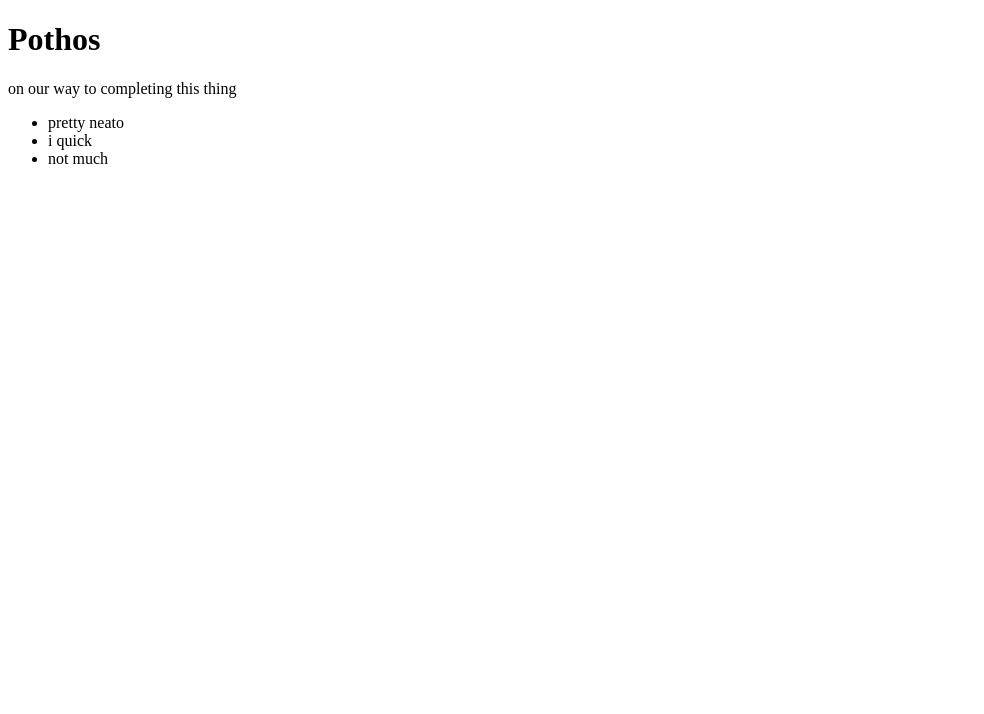
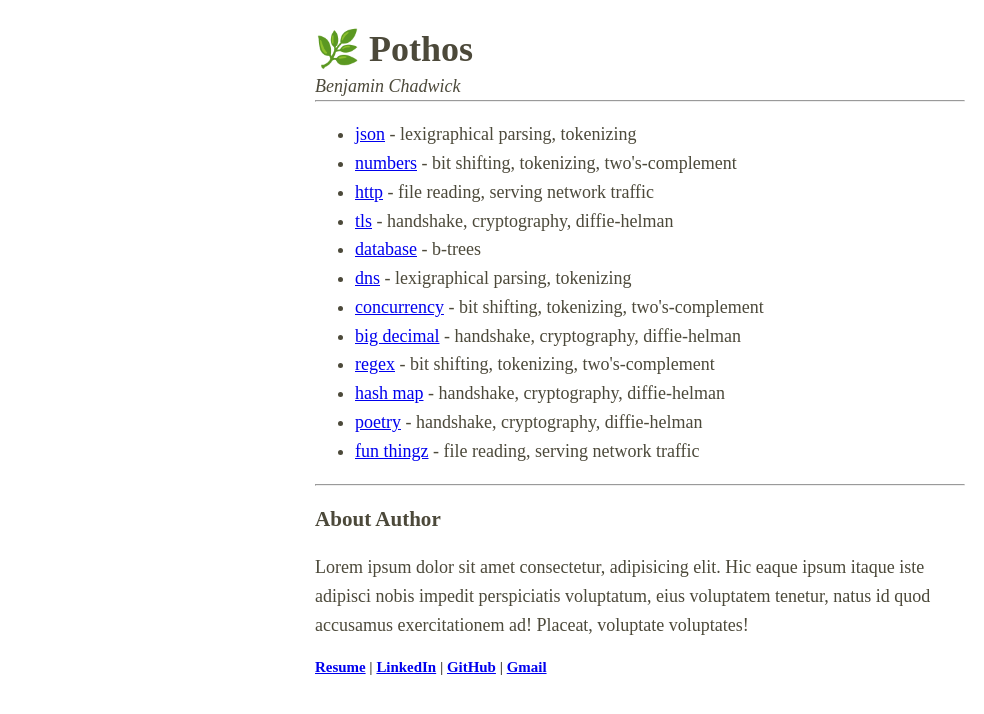
Before and after one commit to bchadwic/pothos, a plain HTML site: page resources/index.html in a window 1280 px wide. Shown: the whole page, without its empty margins (0-984 px from the left). Drawn offline with Linux system fonts and the light colour scheme.

Commit message:
wip, added some styling and what not

```diff
--- /dev/null
+++ b/resources/index.css
@@ -0,0 +1,17 @@
+body {
+    margin: 40px auto;
+    max-width: 650px;
+    line-height: 1.6;
+    font-size: 18px;
+    color: #4c493a;
+    padding: 0
+    10px
+}
+
+h1,h2,h3 {
+    line-height: 1.2
+}
+
+.title {
+    line-height: .5;
+}
--- a/resources/index.html
+++ b/resources/index.html
@@ -1,19 +1,36 @@
 <!DOCTYPE html>
 <html>
    <head>
-    <meta charset="utf-8">
-    <meta name="viewport" content="width=device-width, initial-scale=1">
+      <meta charset="utf-8"><meta
+         name="viewport" content="width=device-width, initial-scale=1">
       <title>Pothos</title>
+      <link rel="stylesheet" href="index.css">
+      <link rel="shortcut icon" type="image/jpg" href="favicon.JPG"/>
    </head>
    <body>
       <header>
-        <h1>Pothos</h1>
+         <h1 class="title">🌿 Pothos</h1>
+         <aside class="title"><i>Benjamin Chadwick</i></aside>
+         <!-- <h5 class="title"><a href="#">Resume</a> | <a href="#">LinkedIn</a> | <a href="#">GitHub</a> | <a href="#">Gmail</a></h5> -->
       </header>
-        <p>on our way to completing this thing</p>
+      <hr>
       <ul>
-            <li>pretty neato</li>
-            <li>i quick</li>
-            <li>not much</li>
+         <li><a href="www.google.com">json</a> - lexigraphical parsing, tokenizing</li>
+         <li><a href="www.google.com">numbers</a> - bit shifting, tokenizing, two's-complement</li>
+         <li><a href="www.google.com">http</a> - file reading, serving network traffic</li>
+         <li><a href="www.google.com">tls</a> - handshake, cryptography, diffie-helman</li>
+         <li><a href="www.google.com">database</a> - b-trees</li>
+         <li><a href="www.google.com">dns</a> - lexigraphical parsing, tokenizing</li>
+         <li><a href="www.google.com">concurrency</a> - bit shifting, tokenizing, two's-complement</li>
+         <li><a href="www.google.com">big decimal</a> - handshake, cryptography, diffie-helman</li>
+         <li><a href="www.google.com">regex</a> - bit shifting, tokenizing, two's-complement</li>
+         <li><a href="www.google.com">hash map</a> - handshake, cryptography, diffie-helman</li>
+         <li><a href="www.google.com">poetry</a> - handshake, cryptography, diffie-helman</li>
+         <li><a href="www.google.com">fun thingz</a> - file reading, serving network traffic</li>
       </ul>
+      <hr>
+      <h3>About Author</h3>
+      <p>Lorem ipsum dolor sit amet consectetur, adipisicing elit. Hic eaque ipsum itaque iste adipisci nobis impedit perspiciatis voluptatum, eius voluptatem tenetur, natus id quod accusamus exercitationem ad! Placeat, voluptate voluptates!</p>
+      <h5 class="title"><a href="#">Resume</a> | <a href="#">LinkedIn</a> | <a href="#">GitHub</a> | <a href="#">Gmail</a></h5>
    </body>
 </html>
```
Also changed, not shown: resources/favicon.JPG (added), 1 other file. Lines whose indentation alone changed are shown as unchanged.
